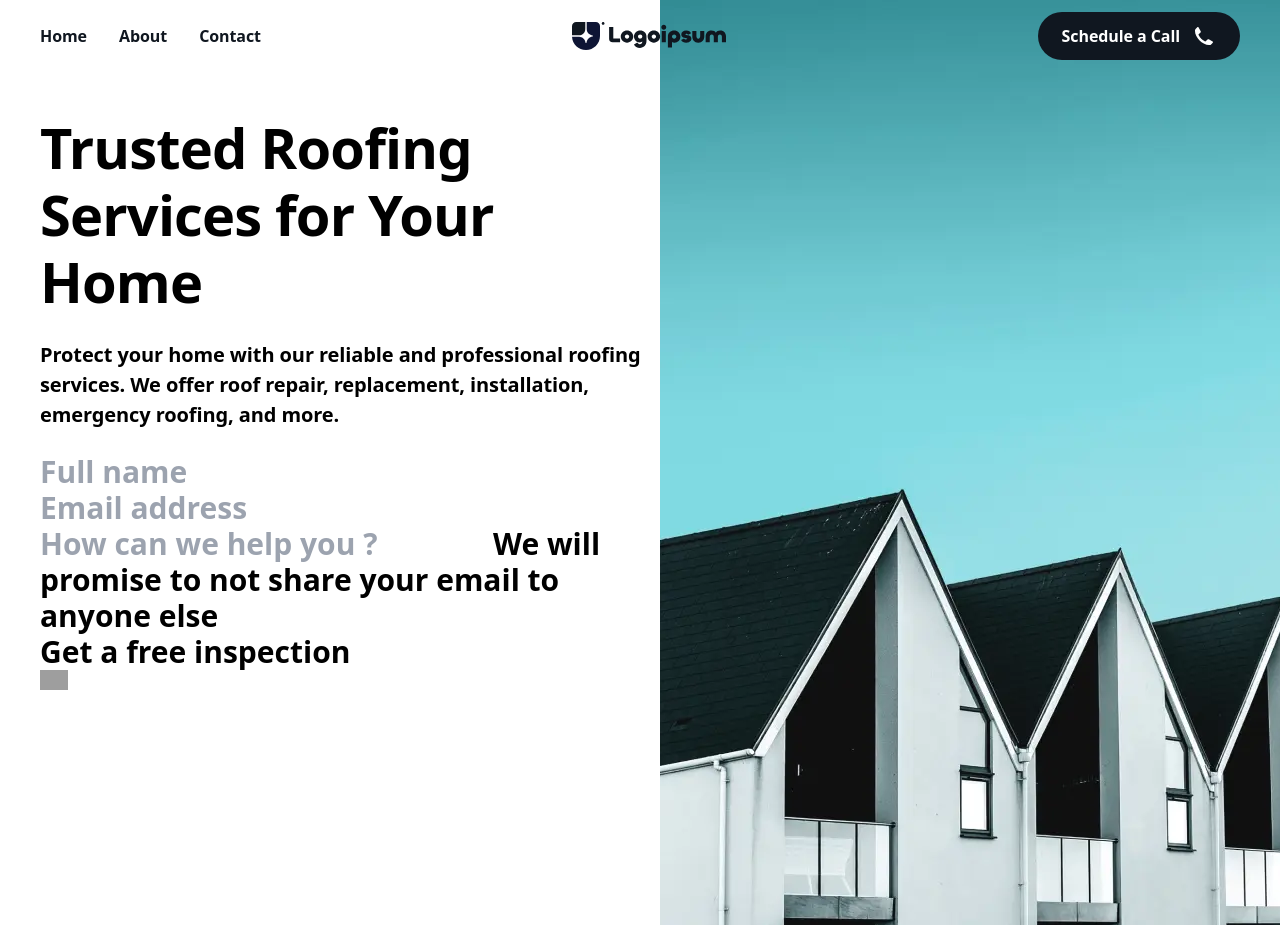
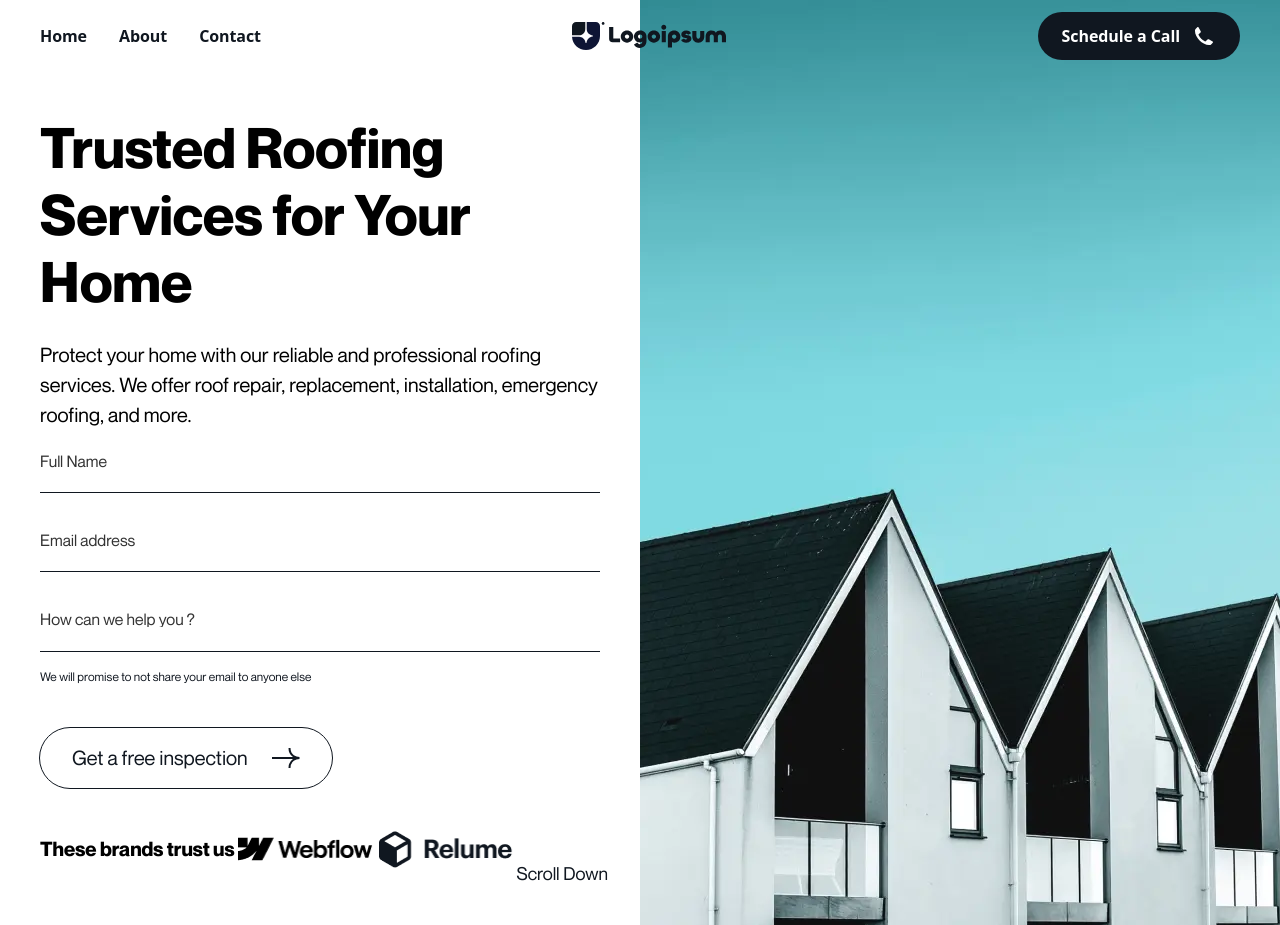
Before and after one commit to ahmid7/roof-crafter, a Next.js app: page / in a window 1280 px wide. Built offline with nearby package versions, Linux system fonts and the light colour scheme; grey boxes are pictures that could not be loaded.

Commit message:
working on the hero section

```diff
--- a/app/components/ContactForm.tsx
+++ b/app/components/ContactForm.tsx
@@ -1,29 +1,48 @@
 import React from "react";
 import Image from "next/image";
+import { ArrowRight } from "./svgs";
 
+type Input = {
+  type: string;
+  label: string;
+  name: string;
+};
 
-function ContactForm({ extraInfo}: { extraInfo?: boolean}) {
+const Input: React.FC<Input> = ({ type, label, name }) => {
   return (
-    <section className="w-11/12">
-      <input name="FullName" type="text" placeholder="Full name"/>
-      <input name="Email" type="email" placeholder="Email address"/>
+    <div className="flex flex-col">
+      <label className="-tracking-[2.5%] leading-[14.32px] text-[#333333] text-base font-normal">{label}</label>
+
+      <input className="outline-none focus:border-b border-b border-solid border-[#101720] focus:outline-none h-[25px] text-base font-normal" type={type} name={name} />
+    </div>
+  );
+};
+
+function ContactForm({ extraInfo }: { extraInfo?: boolean }) {
+  return (
+    <section className="space-y-10">
+      <Input type="text" name="FullName" label="Full Name" />
+
+      <Input type="text" name="Email" label="Email address" />
+
       <div>
-        <input type="text" placeholder="How can we help you ?"/>
-        {
-          extraInfo && (
-            <span>We will promise to not share your email to anyone else</span>
-          )
-        }
+        <Input
+          type="text"
+          name="help"
+          label="How can we help you ?"
+        />
+
+        {extraInfo && (
+          <span className="text-xs font-normal leading-[18px] text-mirage-black">We will promise to not share your email to anyone else</span>
+        )}
       </div>
-      <button>
-        <span>Get a free inspection</span>
 
-        <Image
-          src="/arrow-right.svg"
-          width={27.5}
-          height={20}
-          alt='phone-icon'
-        />
+      <button className="flex items-center gap-x-6 py-5 px-8 outline outline-1 outline-mirage-black rounded-[32px]">
+        <span className="font-medium text-xl leading-[17.9px] text-mirage-black">Get a free inspection</span>
+
+        <span>
+          <ArrowRight />
+        </span>
       </button>
     </section>
   );
--- a/app/components/HeroSection.tsx
+++ b/app/components/HeroSection.tsx
@@ -1,37 +1,73 @@
-import React from 'react'
-import ContactForm from './ContactForm'
-import Image from "next/image"
+import React from "react";
+import ContactForm from "./ContactForm";
+import Image from "next/image";
 
 function HeroSection() {
   return (
-    <section className='flex pl-10'>
-      <div className='space-y-6 pt-[114px] basis-1/2'>
-        <h2 className='text-[56px] text-black font-bold -tracking-[0.84px] leading-[120%]'>Trusted Roofing Services for Your Home</h2>
+    <section className="flex font-neue">
+      <div className="space-y-6 pt-[114px] basis-1/2 pl-10">
+        <h2 className="text-[56px] text-black font-bold -tracking-[1.5%] leading-[120%] pr-10">
+          Trusted Roofing Services for Your Home
+        </h2>
 
-        <p className='text-xl leading-[150%] -tracking-[0.1px]'>Protect your home with our reliable and professional roofing services. We offer roof repair, replacement, installation, emergency roofing, and more.</p>
+        <p className="text-xl leading-[30px] -tracking-[0.5%] font-normal pr-10">
+          Protect your home with our reliable and professional roofing services.
+          We offer roof repair, replacement, installation, emergency roofing,
+          and more.
+        </p>
 
-        <ContactForm
-          extraInfo
+        <div className="pr-10">
+          <ContactForm extraInfo />
+        </div>
+
+        <div className="flex items-center justify-between pr-8">
+          <p className=" text-xl leading-8 -tracking-[1.5%]">These brands trust us</p>
+
+          <div className="flex items-center">
+            <div className="relative w-[140px] h-[56px]">
+              <Image
+                className="w-fit h-fit"
+                fill
+                alt="webflow"
+                priority
+                quality={100}
+                src="/assets/images/webflow.png"
               />
             </div>
 
-      <div className='basis-1/2 h-[925px]'>
-        <div className='relative w-full h-full'>
+            <div className="relative w-[140px] h-[56px]">
               <Image
+                alt="relume"
+                className="w-fit h-fit"
                 priority
-            src='/assets/images/roofing.webp'
-            layout='fill'
                 quality={100}
-            className="w-full h-full object-cover"
-            alt='roofing-image'
+                src="/assets/images/relume.png"
+                fill
               />
-          <div>
+            </div>
+          </div>
 
+          <div className="mt-[39px] ">
+            <span className="text-lg font-medium text-mirage-black">Scroll Down </span>
           </div>
         </div>
       </div>
+
+      <div className="basis-1/2 h-[925px]">
+        <div className="relative w-full h-full">
+          <Image
+            priority
+            src="/assets/images/roofing.webp"
+            layout="fill"
+            quality={100}
+            className="w-full h-full object-cover"
+            alt="roofing-image"
+          />
+          <div></div>
+        </div>
+      </div>
     </section>
-  )
+  );
 }
 
-export default HeroSection
+export default HeroSection;
--- /dev/null
+++ b/app/components/svgs/index.tsx
@@ -0,0 +1,14 @@
+export const ArrowRight = () => (
+  <svg
+    className="w-7 h-5"
+    viewBox="0 0 28 20"
+    fill="none"
+    xmlns="http://www.w3.org/2000/svg"
+  >
+    <path
+      d="M0 10H27.5M27.5 10C24.1667 10 17.5 8 17.5 0M27.5 10C24.1667 10 17.5 12 17.5 20"
+      stroke="#101720"
+      stroke-width="2"
+    />
+  </svg>
+);
--- a/app/layout.tsx
+++ b/app/layout.tsx
@@ -30,8 +30,8 @@ export default function RootLayout({
   children: React.ReactNode;
 }>) {
   return (
-    <html lang="en">
-      <body className={`${ neueMontreal.variable }`}>{children}</body>
+    <html lang="en" className={`${ neueMontreal.variable }`}>
+      <body>{children}</body>
     </html>
   );
 }
```
Also changed, not shown: public/assets/images/relume.png (added), public/assets/images/webflow.png (added). Lines whose indentation alone changed are shown as unchanged.
